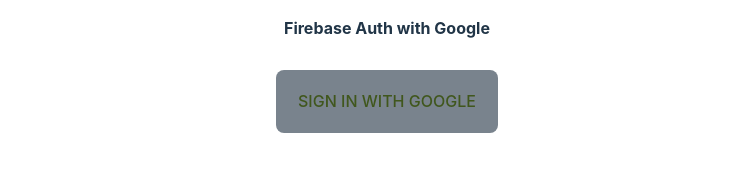
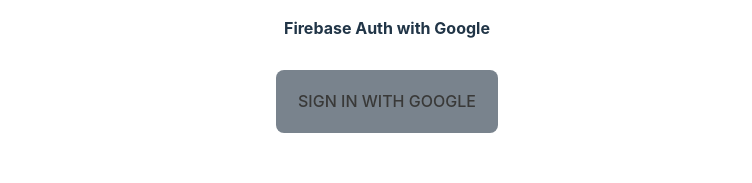
Before and after one commit to amenhasfaw/Firebase-X-React, a React (Vite) app: page / in a window 1280 px wide. Shown: the part 397-580 px from the top of the page, without its empty margins (253-1005 px from the left). Built offline with nearby package versions, Linux system fonts and the light colour scheme.

Commit message:
Google auth done

```diff
--- a/src/components/Authetication.jsx
+++ b/src/components/Authetication.jsx
@@ -24,7 +24,7 @@
     }
   }
 
-  const signOut = async () => {
+  const signout = async () => {
     try{
       await signOut(auth)
       alert('SIGN OUT SUCCESSFULL')
@@ -46,7 +46,7 @@
       <button className="g-signin" onClick={signinwithGoogle}>SIGN IN WITH GOOGLE</button>
       </div>
       <div>
-      <button onClick={signOut}>SIGN OUT</button>
+      <button onClick={signout}>SIGN OUT</button>
       </div>
     </div>
   )
--- a/src/index.css
+++ b/src/index.css
@@ -57,7 +57,7 @@
 }
 .g-signin{
   background-color: #79838d;
-  color: rgb(64, 87, 29);
+  color: rgb(57, 57, 56);
   padding: 1.3rem;
   margin-bottom: 3rem;
 }
```
